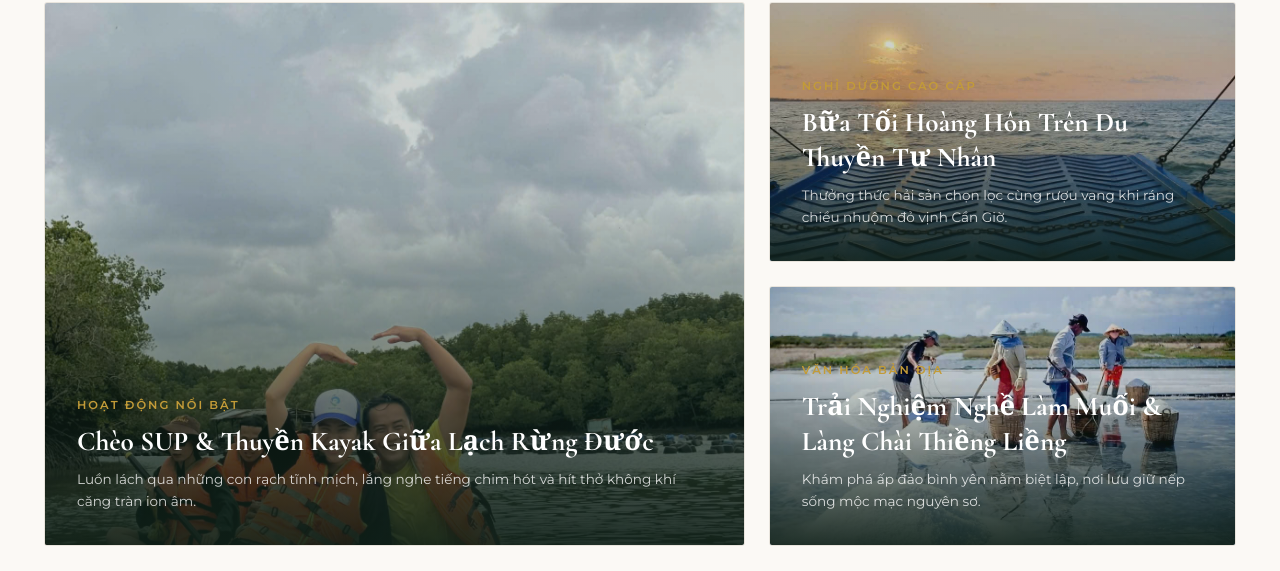
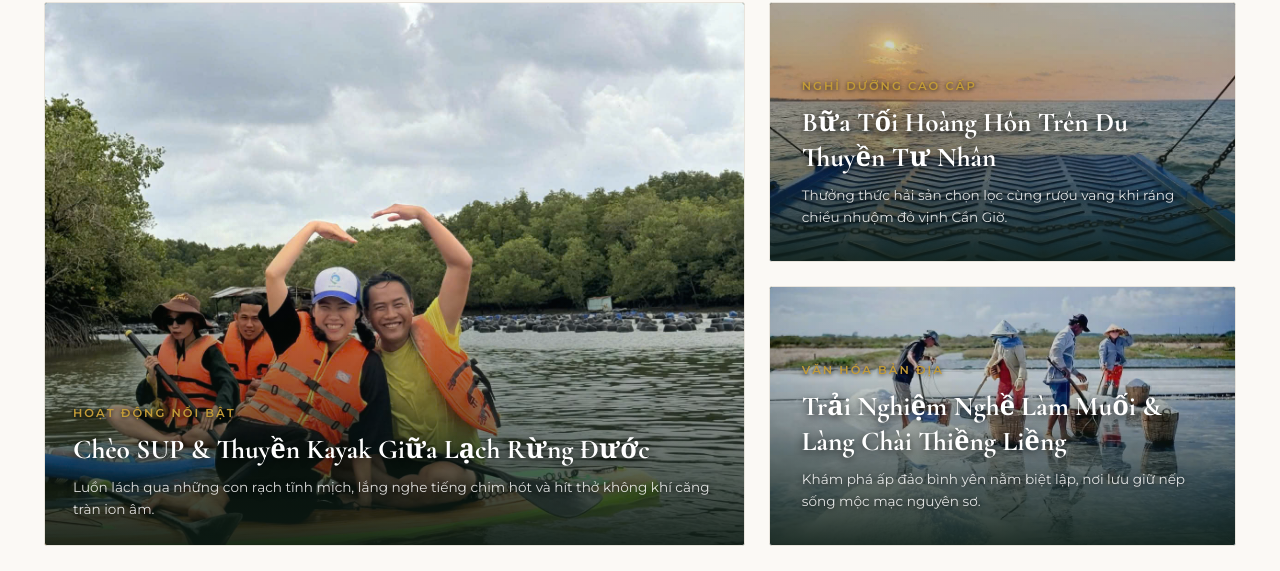
Before and after one commit to ngoctuyetle137/C-n-Gi-, a plain HTML site: page index.html in a window 1280 px wide. Shown: the part 2797-3368 px from the top of the page. Drawn offline with nearby package versions, Linux system fonts and the light colour scheme.

Commit message:
Adjust object-position for SUP paddlers image

```diff
--- a/Styles/style.css
+++ b/Styles/style.css
@@ -678,6 +678,15 @@ img {
     grid-row: span 2;
 }
 
+.mosaic-large .mosaic-img img {
+    object-position: center 82%;
+}
+
+.mosaic-large .mosaic-overlay {
+    background: linear-gradient(to top, rgba(12, 26, 19, 0.92) 0%, rgba(12, 26, 19, 0.35) 32%, transparent 60%);
+    padding: 24px 28px;
+}
+
 .mosaic-img {
     width: 100%;
     height: 100%;
@@ -701,6 +710,10 @@ img {
     background: linear-gradient(to top, rgba(15, 32, 24, 0.96) 0%, rgba(15, 32, 24, 0.3) 100%);
 }
 
+.mosaic-large:hover .mosaic-overlay {
+    background: linear-gradient(to top, rgba(12, 26, 19, 0.96) 0%, rgba(12, 26, 19, 0.45) 35%, transparent 65%);
+}
+
 .exp-category {
     font-size: 0.72rem;
     font-weight: 600;
@@ -708,6 +721,7 @@ img {
     text-transform: uppercase;
     color: var(--accent-gold);
     margin-bottom: 8px;
+    text-shadow: 0 1px 4px rgba(0, 0, 0, 0.8);
 }
 
 .mosaic-overlay h3 {
@@ -715,12 +729,14 @@ img {
     font-size: 1.7rem;
     margin-bottom: 10px;
     line-height: 1.3;
+    text-shadow: 0 2px 8px rgba(0, 0, 0, 0.8);
 }
 
 .mosaic-overlay p {
     font-size: 0.85rem;
-    color: rgba(255, 255, 255, 0.8);
+    color: rgba(255, 255, 255, 0.85);
     line-height: 1.6;
+    text-shadow: 0 1px 6px rgba(0, 0, 0, 0.8);
 }
 
 /* ========================================================
--- a/index.html
+++ b/index.html
@@ -234,7 +234,7 @@
             <div class="experiences-mosaic">
                 <div class="mosaic-item mosaic-large">
                     <div class="image-placeholder mosaic-img">
-                        <img src="Images/cheo-sup.jpg" alt="Chèo SUP &amp; Thuyền Kayak Giữa Lạch Rừng Đước">
+                        <img src="Images/cheo-sup.jpg" alt="Chèo SUP &amp; Thuyền Kayak Giữa Lạch Rừng Đước" style="object-position: center 82%;">
                         <div class="mosaic-overlay">
                             <span class="exp-category">Hoạt Động Nổi Bật</span>
                             <h3>Chèo SUP &amp; Thuyền Kayak Giữa Lạch Rừng Đước</h3>
```
Also changed, not shown: diadiem.html (+1 -1 lines).
